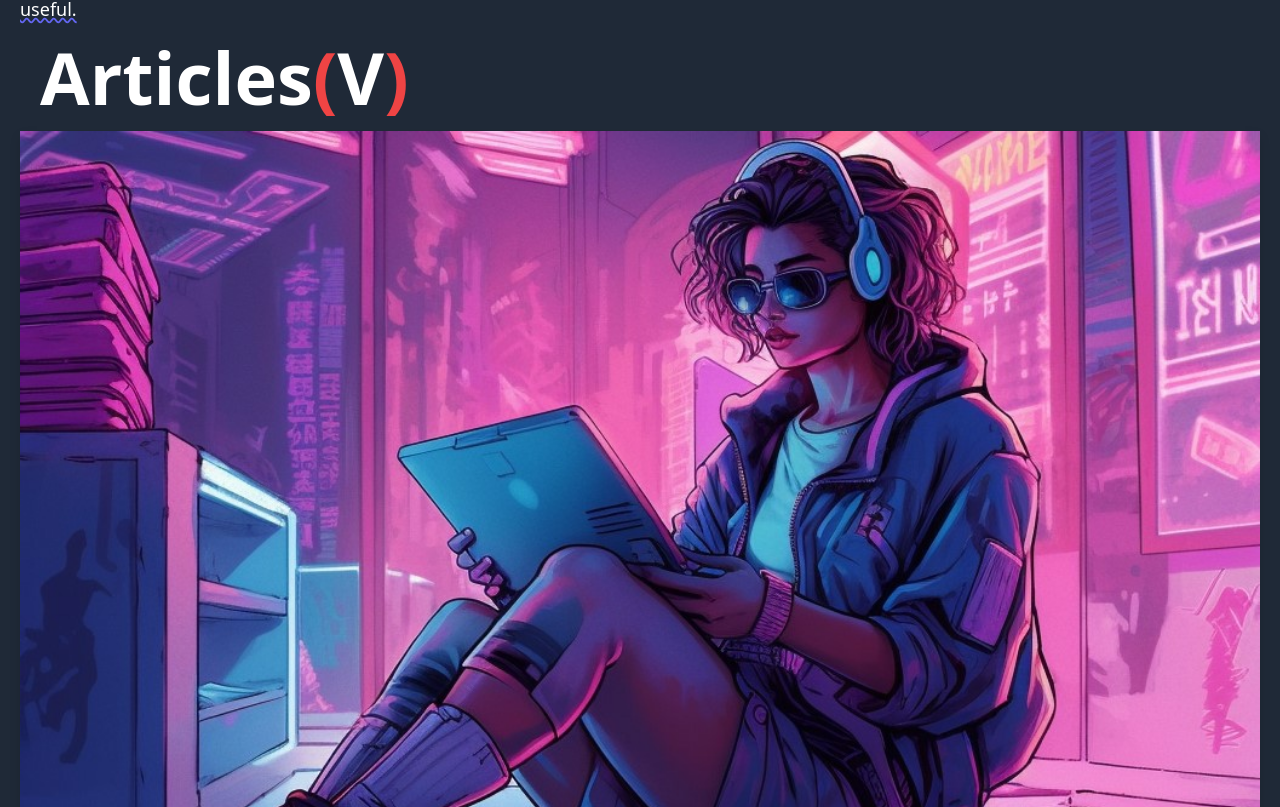
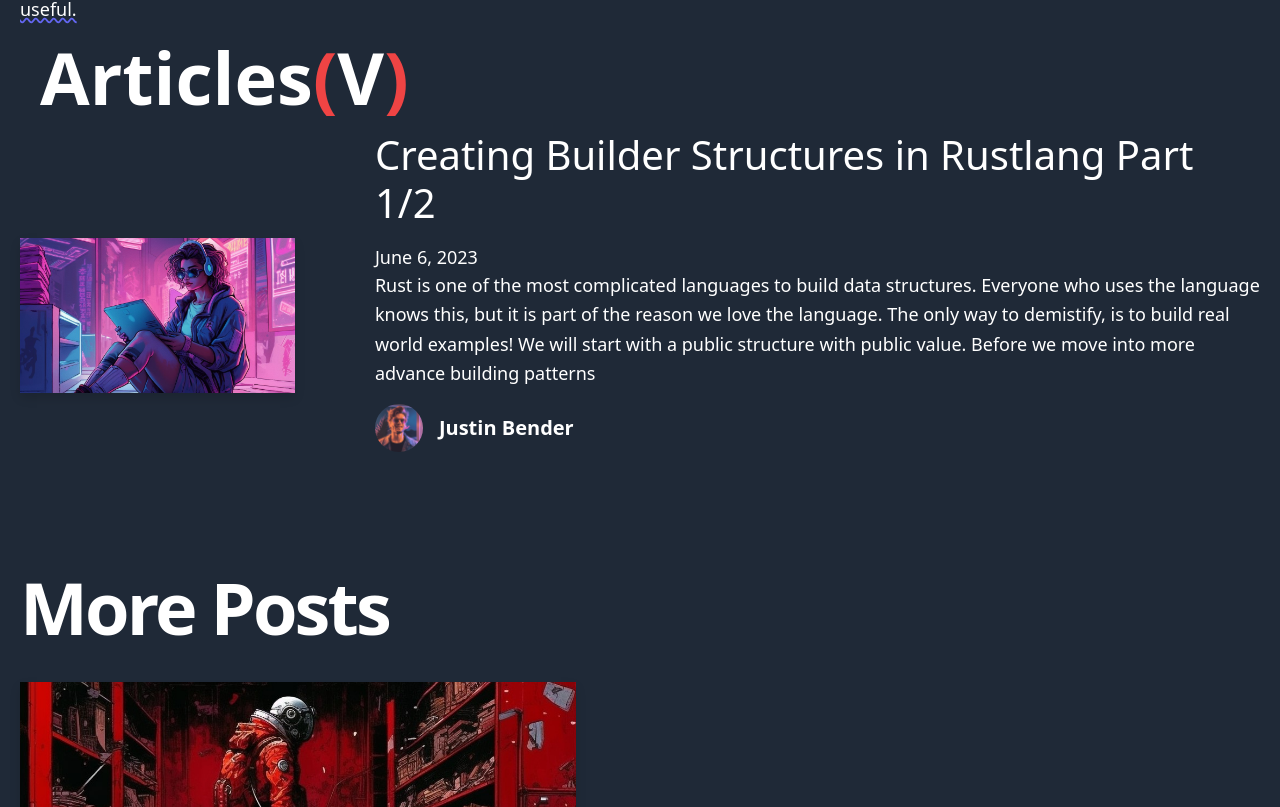
Before and after one commit to ScriptAlchemist/just_in, a Next.js app: page / in a window 1280 px wide. Shown: the part 533-1340 px from the top of the page. Built offline with nearby package versions, Linux system fonts and the light colour scheme.

Commit message:
adding crap picture and updating hero-post section so the image is not so overwhelming.

```diff
--- a/components/hero-post.tsx
+++ b/components/hero-post.tsx
@@ -22,11 +22,11 @@ const HeroPost = ({
   slug,
 }: Props) => {
   return (
-    <section>
-      <div className="mb-8 md:mb-16">
+    <section className="flex flex-col md:flex-row items-center">
+      <div className="mb-8 md:mb-16 w-[70%] mx-auto">
         <CoverImage title={title} src={coverImage} slug={slug} />
       </div>
-      <div className="md:grid md:grid-cols-2 md:gap-x-16 lg:gap-x-8 mb-20 md:mb-28">
+      <div className="ml-20 md:gap-x-16 lg:gap-x-8 mb-20 md:mb-28">
         <div>
           <h3 className="mb-4 text-4xl lg:text-5xl leading-tight">
             <Link
```
Also changed, not shown: public/assets/blog/img_bin/scriptalchemist_crab_huma.jpg (added).
